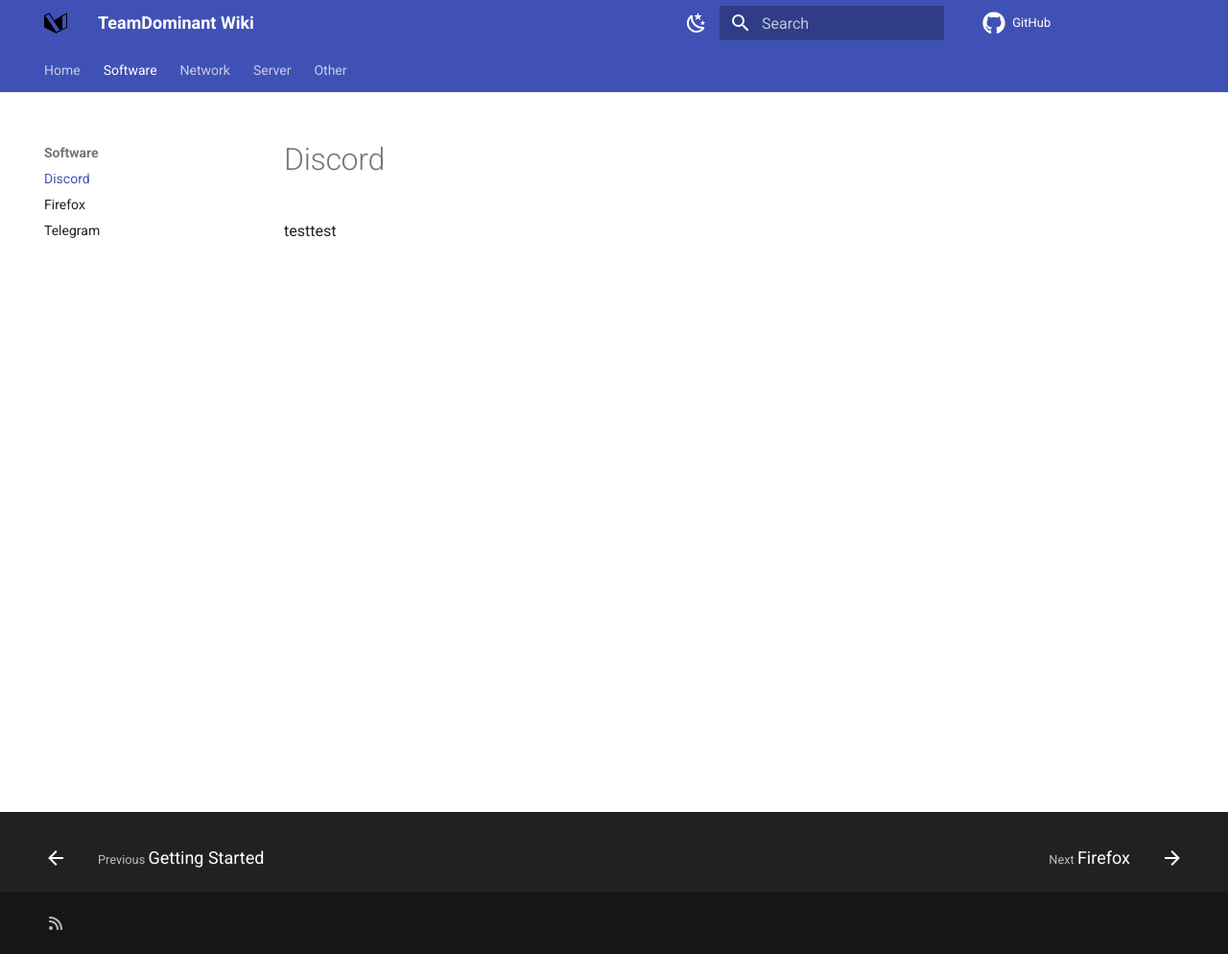
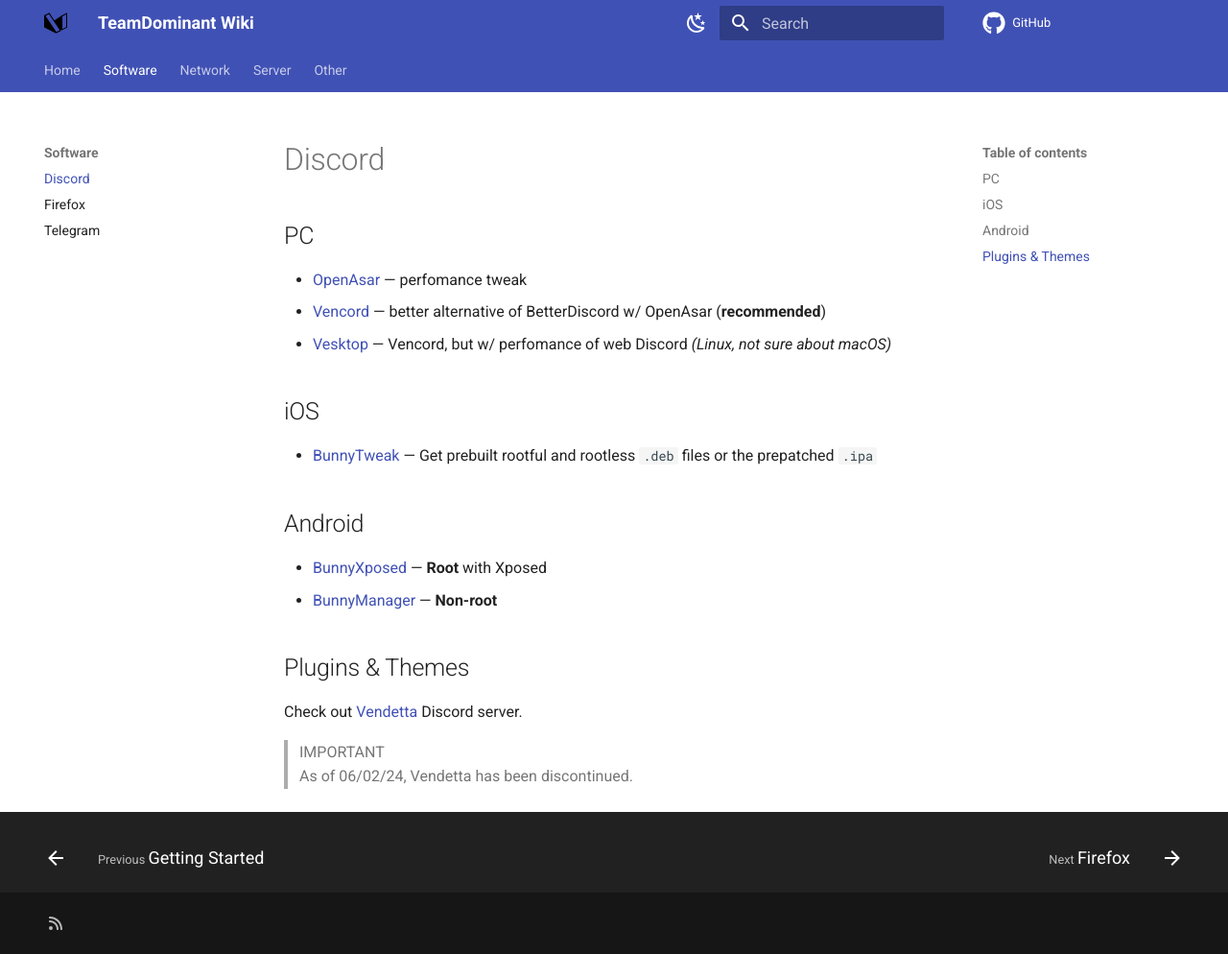
Before and after one commit to TeamDominant/Wiki-mkdocs, an MkDocs documentation site: the page built from docs/discord.md, in a window 1280 px wide and 994 px high. Shown: the whole window at 96% size. Built offline with MkDocs 1.6.1 and Material for MkDocs 9.7.7, drawn with Linux system fonts in a browser that asks for light colours; comment, search, counter and statistics services are not loaded.

Commit message:
added info for discord

```diff
--- a/docs/discord.md
+++ b/docs/discord.md
@@ -1,2 +1,21 @@
 # Discord
-testtest
+
+## PC
+
+- [OpenAsar](https://openasar.dev) — perfomance tweak
+- [Vencord](https://vencord.dev) — better alternative of BetterDiscord w/ OpenAsar (**recommended**)
+- [Vesktop](https://github.com/Vencord/Vesktop) — Vencord, but w/ perfomance of web Discord  *(Linux, not sure about macOS)*
+
+## iOS
+
+- [BunnyTweak](https://github.com/bunny-mod/BunnyTweak/releases/latest) — Get prebuilt rootful and rootless `.deb` files or the prepatched `.ipa `
+
+## Android
+
+- [BunnyXposed](https://github.com/bunny-mod/BunnyXposed/releases/latest) — **Root** with Xposed
+- [BunnyManager](https://github.com/bunny-mod/BunnyManager/releases/latest) — **Non-root**
+
+## Plugins & Themes
+Check out [Vendetta](https://discord.gg/n9QQ4XhhJP) Discord server.
+> IMPORTANT
+> As of 06/02/24, Vendetta has been discontinued.
```
